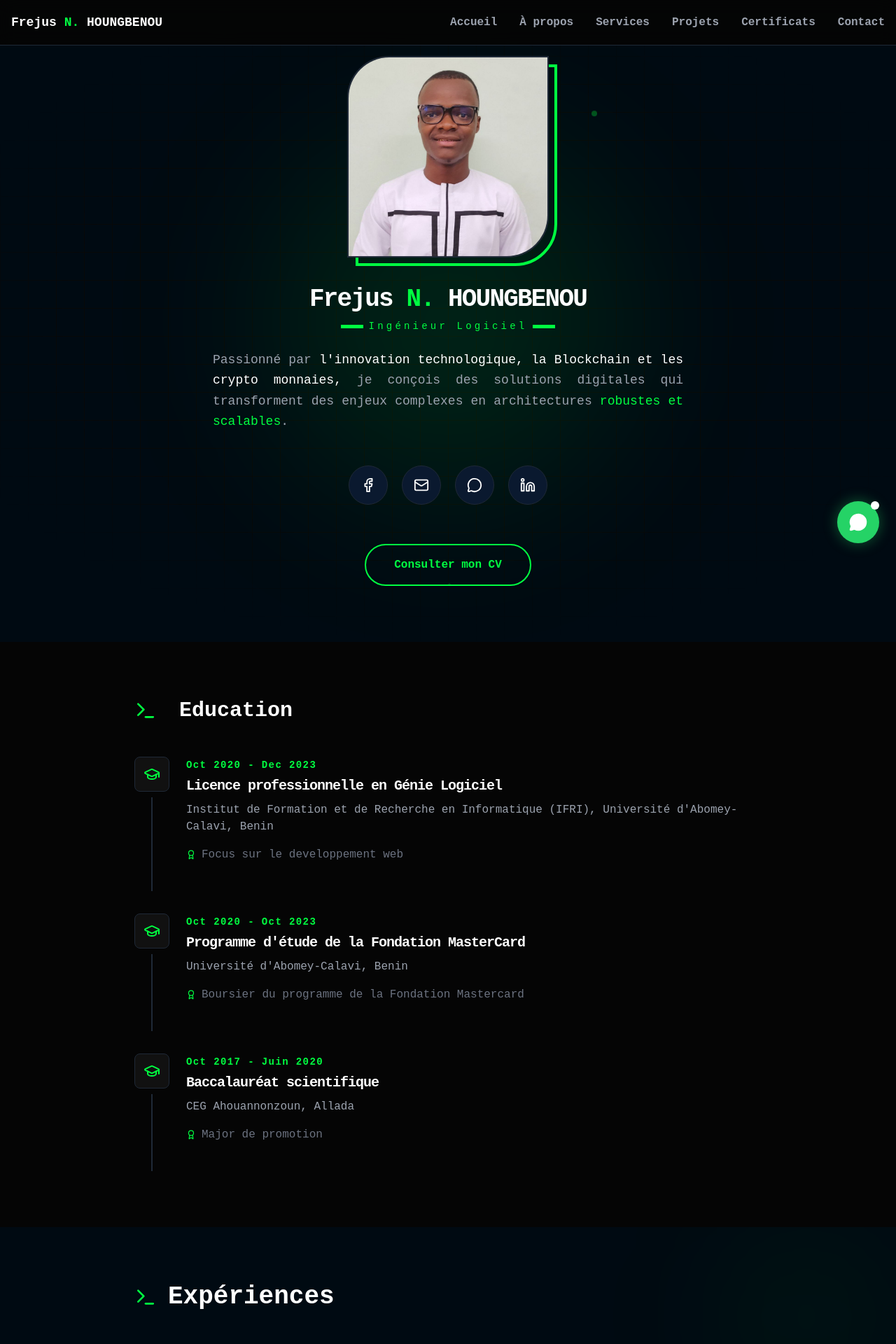
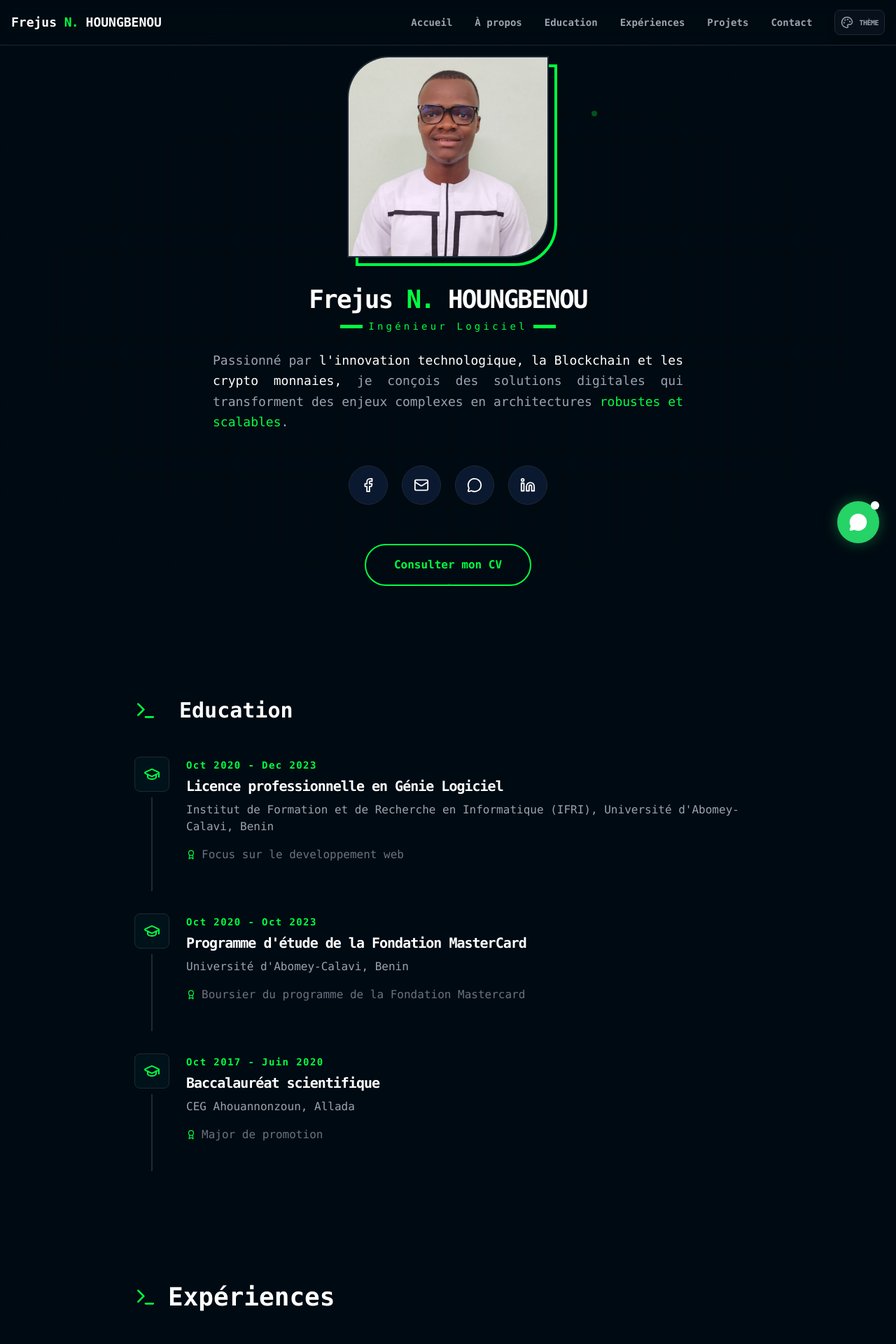
Before and after one commit to FrejusHO/Mon-portfolio, a React (Vite) app: page / in a window 1280 px wide. Shown: the top 1920 px of the page at 70% size. Built offline with nearby package versions, Linux system fonts and the light colour scheme.

Commit message:
education, experience

```diff
--- a/src/components/Navbar.jsx
+++ b/src/components/Navbar.jsx
@@ -1,77 +1,57 @@
-// import React, { useState } from 'react';
-// import { Menu, X } from 'lucide-react'; // Assure-toi d'avoir fait : npm install lucide-react
-
-// const Navbar = () => {
-//   const [isOpen, setIsOpen] = useState(false);
-
-//   const navLinks = [
-//     { name: 'Me', href: '#about' },
-//     { name: 'Domaines', href: '#domaines' },
-//     { name: 'Stack', href: '#stack' },
-//     { name: 'Certificats', href: '#certificats' },
-//     { name: 'Projets', href: '#projets' },
-//     { name: 'Références', href: '#references' },
-//     { name: 'Contact', href: '#contact' },
-
-
-//   ];
-
-//   return (
-//     <nav className="fixed top-0 left-0 w-full z-50 bg-darkBg/90 backdrop-blur-md border-b border-gray-800 font-mono">
-//       <div className="max-w-7xl mx-auto px-4 h-16 flex items-center justify-between">
-//         <div className="text-white text-lg font-bold">
-//           Frejus <span className="text-neonGreen">N.</span> HOUNGBENOU
-//         </div>
-
-//         {/* Desktop Menu */}
-//         <div className="hidden md:flex gap-8">
-//           {navLinks.map((link) => (
-//             <a key={link.name} href={link.href} className="text-gray-400 hover:text-neonGreen transition-colors text-lg font-bold">
-//               {link.name}
-//             </a>
-//           ))}
-//         </div>
-
-//         {/* Mobile Button */}
-//         <button className="md:hidden text-white" onClick={() => setIsOpen(!isOpen)}>
-//           {isOpen ? <X size={28} /> : <Menu size={28} />}
-//         </button>
-//       </div>
-
-//       {/* Mobile Menu Overlay */}
-//       {isOpen && (
-//         <div className="md:hidden bg-darkBg border-b border-gray-800 flex flex-col items-center py-6 gap-6 ">
-//           {navLinks.map((link) => (
-//             <a
-//               key={link.name}
-//               href={link.href}
-//               className="text-white text-lg font-bold"
-//               onClick={() => setIsOpen(false)}
-//             >
-//               {link.name}
-//             </a>
-//           ))}
-//         </div>
-//       )}
-//     </nav>
-//   );
-// };
-
-// export default Navbar;
-
-
-import React, { useState } from 'react';
-import { Menu, X, Github, Linkedin, Mail, MessageCircle, Home, User, Briefcase, FileCode, Award, Send } from 'lucide-react';
+import React, { useState, useEffect, useRef } from 'react';
+import { Menu, X, Linkedin, Mail, MessageCircle, Home, User, Briefcase, FileCode, Award, Send, Settings, Palette } from 'lucide-react';
 
 const Navbar = () => {
   const [isOpen, setIsOpen] = useState(false);
+  const [showPicker, setShowPicker] = useState(false);
+  const pickerRef = useRef(null);
+
+  const colors = [
+    { name: 'Matrix Green', value: '#00ff41' },
+    { name: 'Cyber Blue', value: '#00d4ff' },
+    { name: 'Electric Indigo', value: '#6200ff' },
+    { name: 'Deep Purple', value: '#9c27b0' },
+    { name: 'Ruby Red', value: '#ff003c' },
+    { name: 'Neon Orange', value: '#ff5722' },
+    { name: 'Gold', value: '#ffcc00' },
+    { name: 'Lemon Yellow', value: '#d4ff00' },
+    { name: 'Hot Pink', value: '#e91e63' },
+    { name: 'Candy Orchid', value: '#f14eff' },
+    { name: 'Soft Cyan', value: '#00fff2' },
+    { name: 'Mint', value: '#00ff95' },
+    { name: 'Sky Blue', value: '#03a9f4' },
+    { name: 'Lavender', value: '#bd93f9' },
+    { name: 'Pure White', value: '#ffffff' },
+    { name: 'Crimson', value: '#dc143c' },
+  ];
+
+  const changeColor = (colorValue) => {
+    document.documentElement.style.setProperty('--neon-green', colorValue);
+    localStorage.setItem('selectedColor', colorValue);
+  };
+
+  useEffect(() => {
+    const savedColor = localStorage.getItem('selectedColor');
+    if (savedColor) {
+      document.documentElement.style.setProperty('--neon-green', savedColor);
+    }
+
+    // Fermer le sélecteur si on clique en dehors (PC)
+    const handleClickOutside = (event) => {
+      if (pickerRef.current && !pickerRef.current.contains(event.target)) {
+        setShowPicker(false);
+      }
+    };
+    document.addEventListener('mousedown', handleClickOutside);
+    return () => document.removeEventListener('mousedown', handleClickOutside);
+  }, []);
 
   const navLinks = [
     { name: 'Accueil', href: '#home', icon: <Home size={20} /> },
     { name: 'À propos', href: '#about', icon: <User size={20} /> },
-    { name: 'Services', href: '#domaines', icon: <Briefcase size={20} /> },
+    { name: 'Education', href: '#education', icon: <Award size={20} /> },
+    { name: 'Expériences', href: '#experience', icon: <Briefcase size={20} /> },
     { name: 'Projets', href: '#projets', icon: <FileCode size={20} /> },
-    { name: 'Certificats', href: '#certificats', icon: <Award size={20} /> },
     { name: 'Contact', href: '#contact', icon: <Send size={20} /> },
   ];
 
@@ -79,66 +59,120 @@ const Navbar = () => {
     <nav className="fixed top-0 left-0 w-full z-50 bg-darkBg/90 backdrop-blur-md border-b border-gray-800 font-mono">
       <div className="max-w-7xl mx-auto px-4 h-16 flex items-center justify-between">
         <div className="text-white text-lg font-bold">
-          Frejus <span className="text-neonGreen">N.</span> HOUNGBENOU
+          Frejus <span className="text-neonGreen tracking-tighter transition-colors duration-300">N.</span> HOUNGBENOU
         </div>
 
         {/* Desktop Menu */}
-        <div className="hidden md:flex gap-8">
+        <div className="hidden md:flex items-center gap-8">
           {navLinks.map((link) => (
-            <a key={link.name} href={link.href} className="text-gray-400 hover:text-neonGreen transition-colors font-bold">
+            <a key={link.name} href={link.href} className="text-gray-400 hover:text-neonGreen transition-colors font-bold text-sm">
               {link.name}
             </a>
           ))}
+
+          {/* SÉLECTEUR DE THÈME PC */}
+          <div className="relative" ref={pickerRef}>
+            <button
+              onClick={() => setShowPicker(!showPicker)}
+              className="flex items-center gap-2 p-2 rounded-lg border border-gray-800 bg-gray-900/50 text-gray-400 hover:text-neonGreen transition-all shadow-lg"
+              title="Personnaliser la couleur"
+            >
+              <Palette size={18} />
+              <span className="text-[10px] font-black uppercase tracking-tighter">Thème</span>
+            </button>
+
+            {showPicker && (
+              <div className="absolute right-0 mt-3 p-4 bg-[#0a0a0a] border border-gray-700 rounded-xl shadow-[0_10px_30px_rgba(0,0,0,0.5)] w-56 animate-in fade-in zoom-in duration-200">
+                <div className="flex items-center gap-2 mb-3 text-gray-500 text-[10px] font-black uppercase tracking-widest">
+                  <Settings size={10} /> Accent Global
+                </div>
+                <div className="grid grid-cols-4 gap-2">
+                  {colors.map((color) => (
+                    <button
+                      key={color.name}
+                      onClick={() => { changeColor(color.value); setShowPicker(false); }}
+                      className="w-8 h-8 rounded-md border border-white/5 hover:scale-110 active:scale-90 transition-all shadow-inner"
+                      style={{ backgroundColor: color.value }}
+                      title={color.name}
+                    />
+                  ))}
+                </div>
+              </div>
+            )}
+          </div>
         </div>
 
         {/* Bouton Burger Mobile */}
-        <button className="md:hidden text-neonGreen z-[60]" onClick={() => setIsOpen(!isOpen)}>
+        <button className="md:hidden text-neonGreen z-[60] p-2" onClick={() => setIsOpen(!isOpen)}>
           {isOpen ? <X size={30} /> : <Menu size={30} />}
         </button>
       </div>
 
       {/* Sidebar Mobile */}
-      <div className={`fixed top-0 right-0 h-screen w-[80%] max-w-[300px] bg-black border-l border-gray-800 z-[55] transform transition-transform duration-300 ease-in-out ${isOpen ? 'translate-x-0' : 'translate-x-full'} md:hidden`}>
-
+      <div className={`fixed top-0 right-0 h-screen w-[85%] max-w-[320px] bg-[#050505] border-l border-gray-800 z-[55] transform transition-transform duration-500 ease-in-out ${isOpen ? 'translate-x-0' : 'translate-x-full'} md:hidden overflow-y-auto`}>
         <div className="flex flex-col h-full p-6 pt-20">
-          {/* Section Profil (Comme sur ton image) */}
-          <div className="flex flex-col items-center mb-8 border-b border-gray-800 pb-6">
-            <div className="w-20 h-20 rounded-full border-2 border-neonGreen overflow-hidden mb-3">
-              <img src="/me.jpeg" alt="Profil" className="w-full h-full object-cover" />
+          {/* Section Profil */}
+          <div className="flex flex-col items-center mb-6">
+            <div className="relative">
+              <div className="w-24 h-24 rounded-full border-4 border-neonGreen overflow-hidden mb-4 transition-colors duration-300 shadow-[0_0_15px_var(--neon-green)] opacity-80">
+                <img src="/me.jpeg" alt="Profil" className="w-full h-full object-cover" />
+              </div>
             </div>
-            <h3 className="text-white font-bold text-center">Frejus N. <br/> HOUNGBENOU</h3>
-
-            {/* Social Icons */}
-            <div className="flex gap-4 mt-4">
-               <MessageCircle size={18} className="text-gray-400 hover:text-neonGreen cursor-pointer" />
-               <Linkedin size={18} className="text-gray-400 hover:text-neonGreen cursor-pointer" />
-               <Mail size={18} className="text-gray-400 hover:text-neonGreen cursor-pointer" />
+            <h3 className="text-white font-black text-xl text-center leading-tight uppercase tracking-tighter">
+              Frejus N. <br/> HOUNGBENOU
+            </h3>
+            <div className="flex gap-4 mt-4 mb-6">
+               <MessageCircle size={20} className="text-gray-400 hover:text-neonGreen cursor-pointer" />
+               <Linkedin size={20} className="text-gray-400 hover:text-neonGreen cursor-pointer" />
+               <Mail size={20} className="text-gray-400 hover:text-neonGreen cursor-pointer" />
             </div>
           </div>
 
-          {/* Liens de navigation avec icônes */}
-          <div className="flex flex-col gap-2">
+          <hr className="border-gray-900 mb-6" />
+
+          {/* SECTION PRÉFÉRENCES MOBILE */}
+          <div className="mb-8 px-2">
+            <div className="flex items-center gap-2 mb-4 text-gray-400 uppercase text-[10px] font-black tracking-[0.2em]">
+              <Settings size={12} className="text-neonGreen animate-spin-slow" />
+              Personnalisation
+            </div>
+            <div className="grid grid-cols-4 gap-2 mb-4">
+              {colors.map((color) => (
+                <button
+                  key={color.name}
+                  onClick={() => changeColor(color.value)}
+                  className="w-8 h-8 rounded-md border border-white/10 active:scale-95 transition-all"
+                  style={{ backgroundColor: color.value }}
+                />
+              ))}
+            </div>
+            <p className="text-[9px] text-gray-500 italic text-center uppercase tracking-widest">
+              Accent global du site
+            </p>
+          </div>
+
+          <hr className="border-gray-900 mb-6" />
+
+          {/* Liens Mobile */}
+          <div className="flex flex-col gap-1">
             {navLinks.map((link) => (
               <a
                 key={link.name}
                 href={link.href}
-                className="flex items-center gap-4 text-gray-300 py-3 px-4 rounded-lg hover:bg-gray-900 transition-all border-b border-gray-900/50"
+                className="flex items-center gap-4 text-gray-300 py-4 px-4 rounded-xl hover:bg-white/5 transition-all border-b border-gray-900/50 group"
                 onClick={() => setIsOpen(false)}
               >
                 <span className="text-neonGreen">{link.icon}</span>
-                <span className="text-lg font-medium">{link.name}</span>
+                <span className="text-lg font-bold tracking-tight">{link.name}</span>
               </a>
             ))}
           </div>
         </div>
       </div>
 
-      {/* Overlay sombre pour fermer le menu en cliquant à côté */}
+      {/* Overlay Mobile */}
       {isOpen && (
-        <div
-          className="fixed inset-0 bg-black/60 backdrop-blur-sm z-[50] md:hidden"
-          onClick={() => setIsOpen(false)}
-        ></div>
+        <div className="fixed inset-0 bg-black/80 backdrop-blur-sm z-[50] md:hidden" onClick={() => setIsOpen(false)}></div>
       )}
     </nav>
   );
--- a/src/components/Skills.jsx
+++ b/src/components/Skills.jsx
@@ -4,7 +4,7 @@ const Skills = () => {
   const stack = {
     "Langages": ["C", "PHP", "Python", "HTML5", "CSS3", "SQL", "Javascript"],
     "Frameworks": ["Laravel", "React js", "Tailwind CSS", "Bootstrap", "Express js"],
-    "Architecture": ["Analyse & Modélisation de projets informatiques"],
+    "Architecture": ["Analyse technique",  "Modélisation de projets informatiques"],
     "Database": ["MySQL", "PostgreSQL"]
   };
 
--- a/src/index.css
+++ b/src/index.css
@@ -3,21 +3,17 @@
 @tailwind utilities;
 
 :root {
-  background-color: #050505; /* Noir profond comme tes images */
-  color: #ffffff;
+  --neon-green: #00ff41; /* Couleur par défaut */
 }
 
-body {
-  margin: 0;
-  font-family: 'Fira Code', 'Courier New', monospace; /* Style terminal */
-  -webkit-font-smoothing: antialiased;
+@layer base {
+  .text-neonGreen {
+    color: var(--neon-green);
+  }
+  .bg-neonGreen {
+    background-color: var(--neon-green);
+  }
+  .border-neonGreen {
+    border-color: var(--neon-green);
+  }
 }
-
-/* Scrollbar personnalisée style néon */
-::-webkit-scrollbar {
-  width: 5px;
-}
-::-webkit-scrollbar-thumb {
-  background: #00ff41;
-  border-radius: 10px;
-}
--- a/tailwind.config.js
+++ b/tailwind.config.js
@@ -4,17 +4,11 @@ export default {
   theme: {
     extend: {
       colors: {
-        darkBg: '#050505',
-        neonGreen: '#00ff41', // Le vert "Matrix/Terminal"
-        cardBg: '#111111',
+        neonGreen: "var(--neon-green)",
+        darkBg: "#000a12",
+        cardBg: "#00121a",
       },
-      animation: {
-        'pulse-fast': 'pulse 0.8s cubic-bezier(0.4, 0, 0.6, 1) infinite',
-      },
-      fontFamily: {
-        mono: ['Fira Code', 'monospace'],
-      }
     },
   },
   plugins: [],
-}
+};
```
